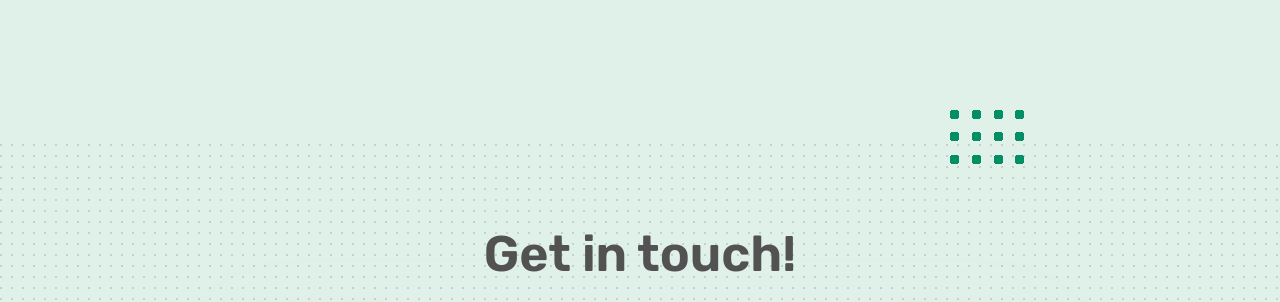
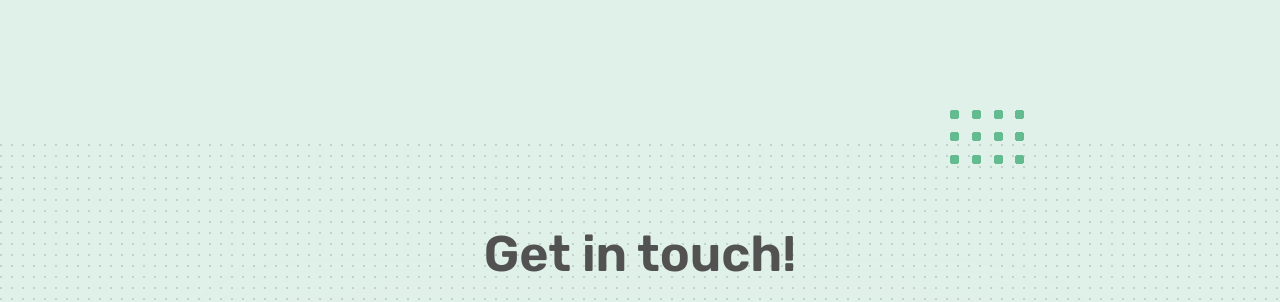
Before and after one commit to neurogears/new-website, a Jekyll site: the page built from _pages/contact.html, in a window 1280 px wide. Shown: the part 336-638 px from the top of the page. Built offline with Jekyll 4.4.1, drawn with Linux system fonts in a browser that asks for light colours.

Commit message:
make decorative dots consistent in color/location

```diff
--- a/_layouts/page.html
+++ b/_layouts/page.html
@@ -13,7 +13,7 @@ layout: default
   </div>
   <!-- background shapes -->
   <img src="{{ site.baseurl }}/assets/images/illustrations/dots-dark-green.png" alt="illustrations" class="bg-shape-3">
-  <img src="{{ site.baseurl }}/assets/images/illustrations/dots-group-dark-green.png" alt="illustrations" class="bg-shape-6">
+  <img src="{{ site.baseurl }}/assets/images/illustrations/dots-group-light-green.png" alt="illustrations" class="bg-shape-6">
 </section>
 <!-- /page title -->
 
```
